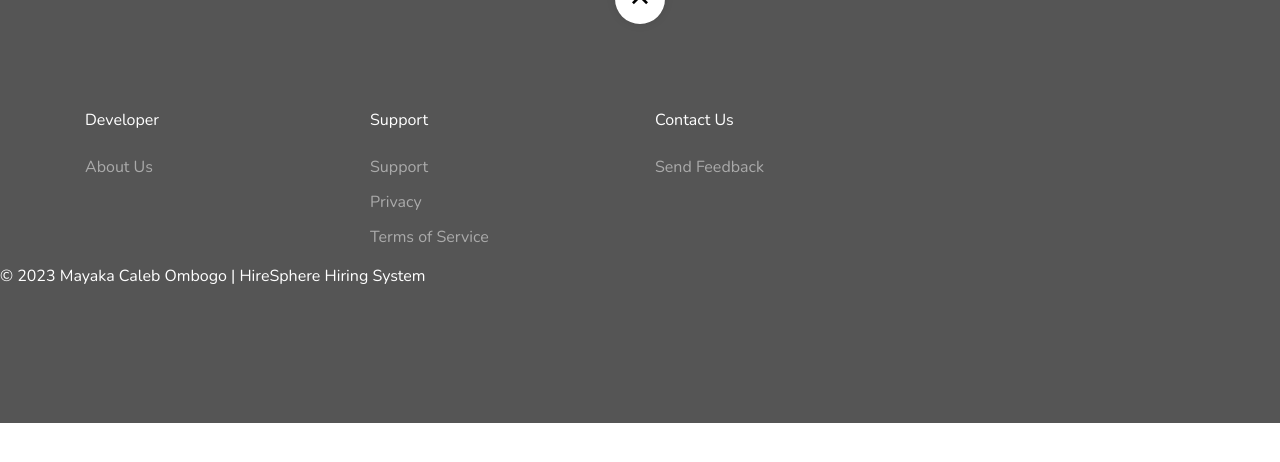
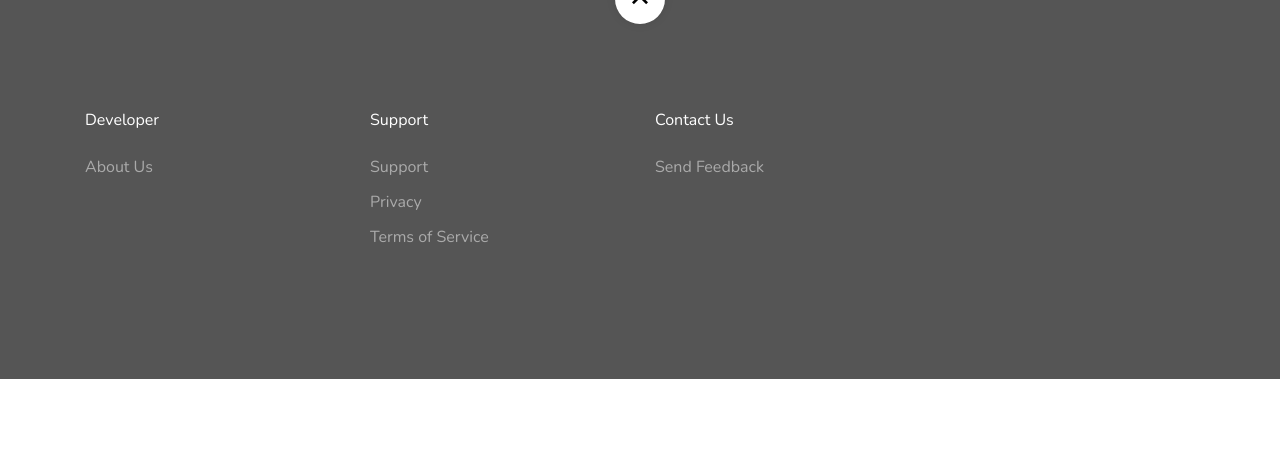
Before and after one commit to calebmayaka/HireSphere-Hiring-System, a Django app: page /help in a window 1280 px wide. Shown: the part 303-765 px from the top of the page. Run offline with Django 3.2, Linux system fonts and the light colour scheme; some libraries are stand-ins or nearby versions; some web fonts are replaced.

Commit message:
Update footer.html

```diff
--- a/base/templates/user/footer.html
+++ b/base/templates/user/footer.html
@@ -30,5 +30,5 @@
             </div>
         </div>
     </div>
-    <h3 style= "alignment: center" > © 2023 Mayaka Caleb Ombogo | HireSphere Hiring System </h3>
+    {% comment %} <h3 style= "alignment: center" > © 2023 Mayaka Caleb Ombogo | HireSphere Hiring System </h3> {% endcomment %}
 </footer>
```
